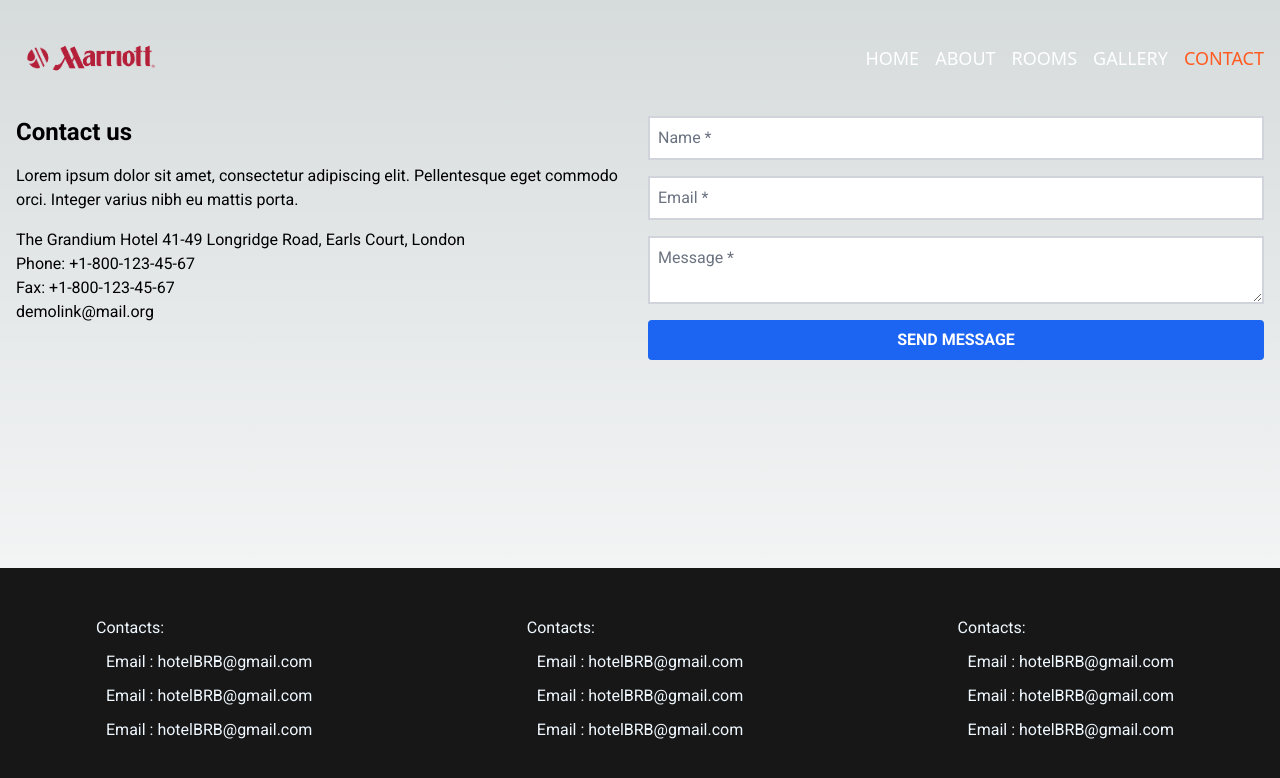
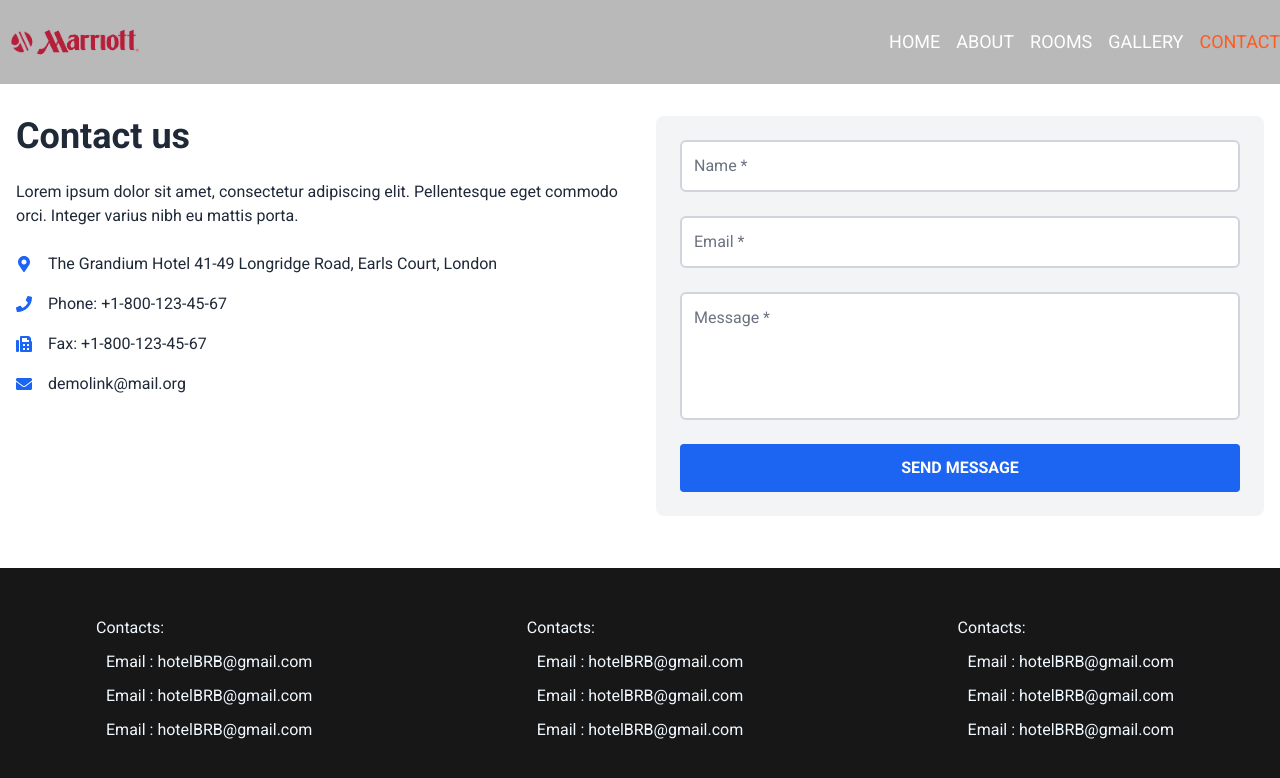
Before and after one commit to CHAKHVA/hotelbrb, a Next.js app: page /contact in a window 1280 px wide. Shown: the top 778 px of the page. Built offline with nearby package versions, Linux system fonts and the light colour scheme.

Commit message:
fix header

```diff
--- a/src/app/components/Contact.tsx
+++ b/src/app/components/Contact.tsx
@@ -1,49 +1,63 @@
+import { FaMapMarkerAlt, FaPhone, FaFax, FaEnvelope } from "react-icons/fa";
+
 export default function Contact() {
     return (
-        <div className="container mx-auto px-4">
-            <div className="grid grid-cols-1 lg:grid-cols-2 gap-4">
-                <div>
-                    <div className="text-2xl font-semibold mb-4">
+        <div className="container mx-auto px-4 py-8">
+            <div className="grid grid-cols-1 lg:grid-cols-2 gap-8">
+                <div className="text-gray-800">
+                    <div className="text-4xl font-semibold mb-6">
                         Contact us
                     </div>
-                    <p className="mb-4">
+                    <p className="mb-6">
                         Lorem ipsum dolor sit amet, consectetur adipiscing elit.
                         Pellentesque eget commodo orci. Integer varius nibh eu
                         mattis porta.
                     </p>
-                    <div className="mb-4">
-                        <div>
-                            The Grandium Hotel 41-49 Longridge Road, Earls
-                            Court, London
+                    <div className="mb-6 space-y-4">
+                        <div className="flex items-center space-x-4">
+                            <FaMapMarkerAlt className="text-blue-600" />
+                            <span>
+                                The Grandium Hotel 41-49 Longridge Road, Earls
+                                Court, London
+                            </span>
                         </div>
-                        <div>Phone: +1-800-123-45-67</div>
-                        <div>Fax: +1-800-123-45-67</div>
-                        <div>demolink@mail.org</div>
+                        <div className="flex items-center space-x-4">
+                            <FaPhone className="text-blue-600" />
+                            <span>Phone: +1-800-123-45-67</span>
+                        </div>
+                        <div className="flex items-center space-x-4">
+                            <FaFax className="text-blue-600" />
+                            <span>Fax: +1-800-123-45-67</span>
+                        </div>
+                        <div className="flex items-center space-x-4">
+                            <FaEnvelope className="text-blue-600" />
+                            <span>demolink@mail.org</span>
+                        </div>
                     </div>
                 </div>
 
-                <div>
-                    <form className="flex flex-col space-y-4">
+                <div className="bg-gray-100 p-6 rounded-lg">
+                    <form className="flex flex-col space-y-6">
                         <input
                             type="text"
                             placeholder="Name *"
-                            className="border-2 border-gray-300 p-2"
+                            className="border-2 border-gray-300 p-3 rounded-md"
                             required
                         />
                         <input
                             type="email"
                             placeholder="Email *"
-                            className="border-2 border-gray-300 p-2"
+                            className="border-2 border-gray-300 p-3 rounded-md"
                             required
                         />
                         <textarea
                             placeholder="Message *"
-                            className="border-2 border-gray-300 p-2"
+                            className="border-2 border-gray-300 p-3 rounded-md h-32 resize-none"
                             required
                         ></textarea>
                         <button
                             type="submit"
-                            className="bg-blue-600 text-white font-bold py-2 px-4 rounded"
+                            className="bg-blue-600 text-white font-bold py-3 px-6 rounded hover:bg-blue-700 transition duration-300"
                         >
                             SEND MESSAGE
                         </button>
--- a/src/app/components/Header.tsx
+++ b/src/app/components/Header.tsx
@@ -1,6 +1,6 @@
 "use client";
 
-import { useState } from "react";
+import { useEffect, useState } from "react";
 import Link from "next/link";
 import Image from "next/image";
 import { Bars3Icon, XMarkIcon } from "@heroicons/react/24/outline";
@@ -17,10 +17,27 @@ const navigation = [
 export default function Header() {
     const [isMobileMenuOpen, setIsMobileMenuOpen] = useState(false);
     const [activePage, setActivePage] = useState(usePathname());
+    const [isSticky, setIsSticky] = useState(false);
+
+    useEffect(() => {
+        const handleScroll = () => {
+            setIsSticky(window.scrollY > 0);
+        };
+
+        window.addEventListener("scroll", handleScroll);
+
+        return () => {
+            window.removeEventListener("scroll", handleScroll);
+        };
+    }, []);
 
     return (
-        <header className="sticky inset-x-0 top-0 z-50 bg-opacity-0 font-sans border-black">
-            <div className="container mx-auto p-4 flex justify-between items-center">
+        <header
+            className={`${isSticky ? "" : "bg-opacity-30"} ${
+                activePage === "/" ? "fixed" : "sticky bg-[#191919]"
+            }  inset-x-0 top-0 z-50 transition-colors duration-300`}
+        >
+            <div className="container mx-auto flex justify-between items-center">
                 <div className="flex items-center space-x-4">
                     <Image
                         src="/img/pngegg.png"
--- a/src/app/components/Room.tsx
+++ b/src/app/components/Room.tsx
@@ -1,27 +1,38 @@
 import Image from "next/image";
 
 export default function Room({ room }: { room: IRoom }) {
+    const isEvenRoom = (room.id + 1) % 2 === 0;
+
     return (
         <div
-            className={`flex ${
-                room.float ? "flex-row" : "flex-row-reverse"
-            } gap-3`}
+            className={`flex flex-col ${
+                isEvenRoom ? "lg:flex-row" : "lg:flex-row-reverse"
+            } gap-6 lg:gap-12 my-10`}
         >
             <div className="flex-1">
+                <div className="relative w-full h-60 lg:h-96">
                     <Image
-                    width={500}
-                    height={300}
+                        layout="fill"
+                        objectFit="cover"
                         src={room.src}
                         alt={room.name}
                         className="rounded"
                     />
                 </div>
-            <div className="flex-1">
+            </div>
+            <div className="flex-1 flex flex-col justify-between">
+                <div>
                     <h2 className="text-3xl font-medium mb-2">{room.name}</h2>
-                <p>{room.description}</p>
+                    <p className="mb-2">{room.description}</p>
+                </div>
+                <div>
                     <p className="text-2xl font-medium mb-2">
                         {"$" + room.price + "/per night"}
                     </p>
+                    <button className="bg-blue-600 text-white font-bold py-2 px-4 rounded hover:bg-blue-700 transition duration-300">
+                        Book a Room
+                    </button>
+                </div>
             </div>
         </div>
     );
--- a/src/app/globals.css
+++ b/src/app/globals.css
@@ -16,7 +16,7 @@
     }
 }*/
 
-body {
+/*body {
     color: rgb(var(--foreground-rgb));
     background: linear-gradient(
             to bottom,
@@ -24,7 +24,7 @@ body {
             rgb(var(--background-end-rgb))
         )
         rgb(var(--background-start-rgb));
-}
+}*/
 
 .app {
     min-height: 100vh;
--- a/src/app/layout.tsx
+++ b/src/app/layout.tsx
@@ -3,7 +3,7 @@ import { Roboto } from "next/font/google";
 import "./globals.css";
 import Header from "@/app/components/Header";
 import Footer from "@/app/components/Footer";
-import { usePathname } from "next/navigation";
+import { useRouter } from "next/router";
 
 const roboto = Roboto({
     weight: ["400", "500", "700", "900"],
@@ -25,7 +25,6 @@ export default function RootLayout({
     return (
         <html lang="en">
             <body className={roboto.className}>
-                {/*this div is for footer to be fixed on the button do not change!!! */}
                 <div className="app">
                     <Header />
                     {children}
--- a/src/app/page.tsx
+++ b/src/app/page.tsx
@@ -1,15 +1,15 @@
 "use client";
 
 import { Button } from "flowbite-react";
-
 export default function Home() {
     return (
-        <>
         <div
-                className=" w-full min-h-screen bg-center bg-no-repeat bg-cover bg-fixed"
-                style={{ backgroundImage: 'url("/img/img_3.png")' }}
+            className="relative min-h-screen bg-cover bg-fixed bg-center bg-no-repeat"
+            style={{
+                backgroundImage: "url('/img/img_3.png')",
+            }}
         >
-                <div className="absolute top-1/2 left-1/2 transform -translate-x-1/2 -translate-y-1/2 text-3xl items-center">
+            <div className="absolute top-1/2 left-1/2 transform -translate-x-1/2 -translate-y-1/2 text-3xl text-center">
                 <div className="flex flex-col gap-9 items-center justify-center">
                     <div className="flex flex-col gap-3 items-center justify-center">
                         <h1 className="text-6xl text-white font-bold font-serif">
@@ -26,6 +26,5 @@ export default function Home() {
                 </div>
             </div>
         </div>
-        </>
     );
 }
--- a/src/app/rooms/page.tsx
+++ b/src/app/rooms/page.tsx
@@ -36,7 +36,7 @@ export default function Page() {
             float: true,
         },
         {
-            id: 3,
+            id: 4,
             src: "/img/room4.jpg",
             name: "Double Suite",
             description: `Enjoy our classic suites with all the elegancy and comfort that its interior has... It features such essentials as a flat-screen 45" TV, WiFi and 2 bathrooms with a living room and 2 bedrooms...
@@ -50,11 +50,9 @@ export default function Page() {
 
     return (
         <div className="container mx-auto p-4">
-            <div className="flex flex-col justify-center justify-items-center justify-self-center content-center items-center self-center place-content-center place-items-center place-self-center">
-                {rooms.map((room: IRoom) => (
-                    <Room room={room} key={room.id} />
-                ))}
-            </div>
+            {rooms.map((room: IRoom) => (
+                <Room room={room} key={room.id} />
+            ))}
         </div>
     );
 }
```
Lines whose indentation alone changed are shown as unchanged.
